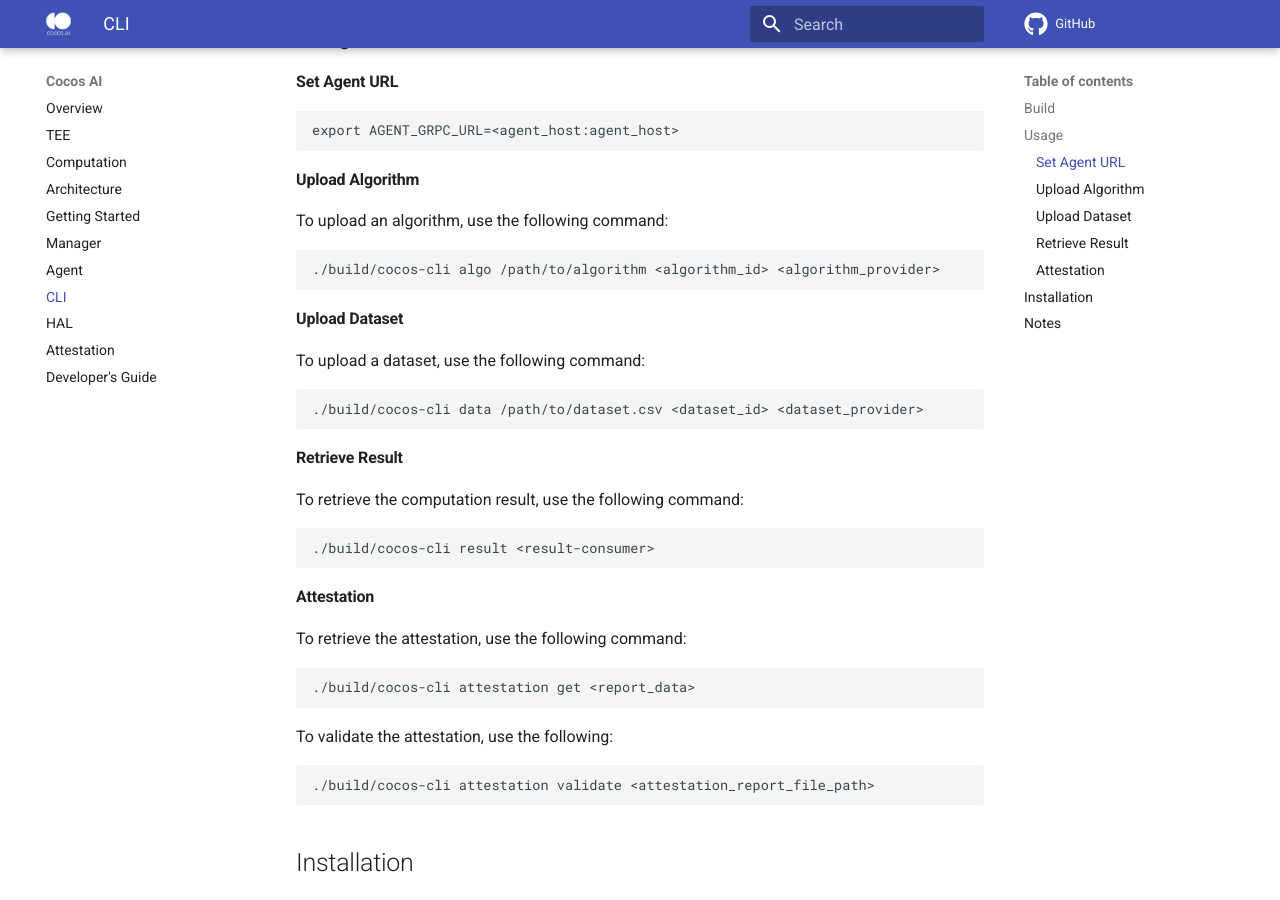
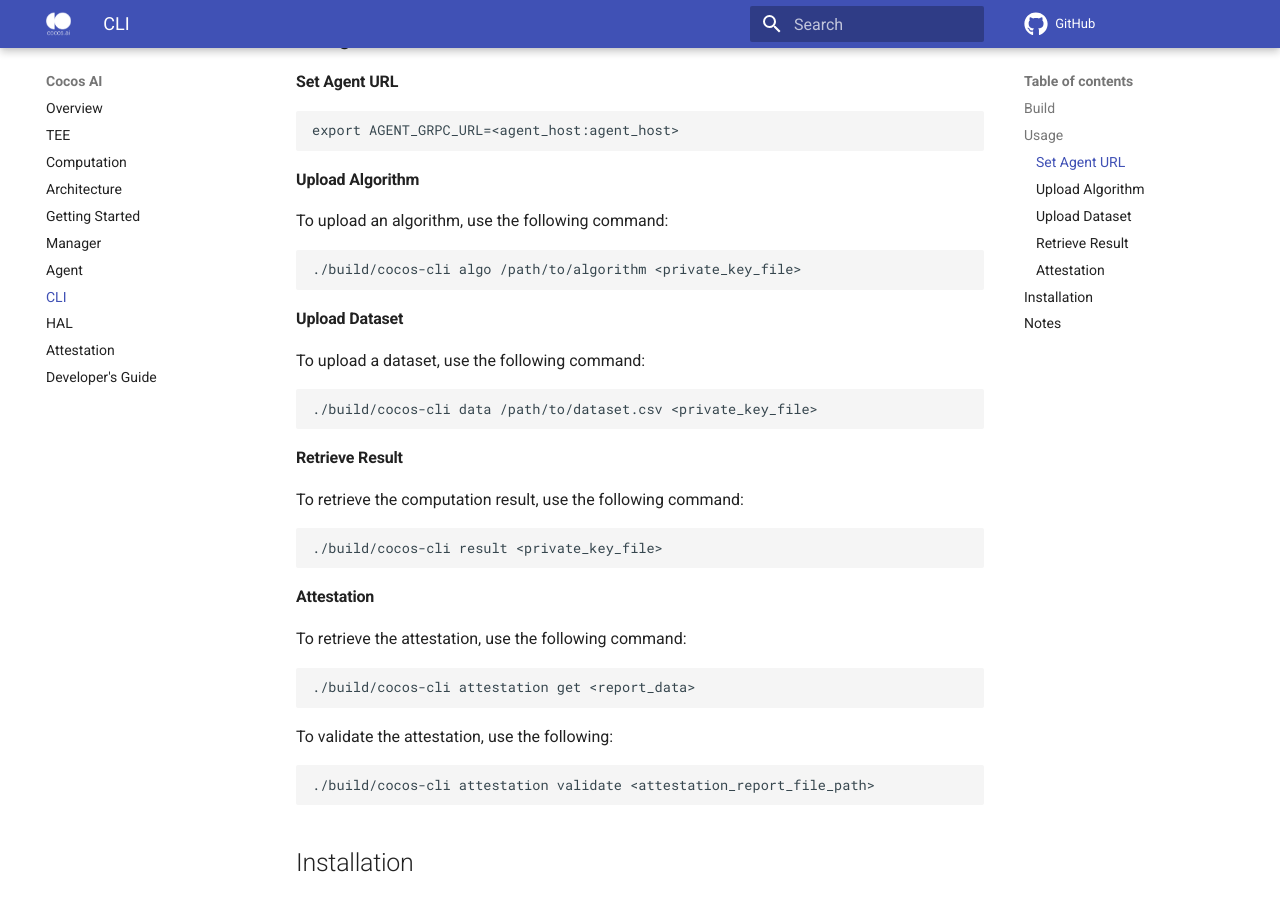
Before and after one commit to ultravioletrs/cocos-docs, an MkDocs documentation site: the page built from docs/cli.md, in a window 1280 px wide and 900 px high, scrolled down 478 px. Built offline with MkDocs 1.6.1 and Material for MkDocs 9.7.7, drawn with Linux system fonts in a browser that asks for light colours; comment, search, counter and statistics services are not loaded; part of the change alters nothing that is shown.

Commit message:
chore: Update CLI commands and documentation
Signed-off-by: SammyOina <sammyoina@gmail.com>

````diff
--- a/docs/cli.md
+++ b/docs/cli.md
@@ -22,7 +22,7 @@ export AGENT_GRPC_URL=<agent_host:agent_host>
 To upload an algorithm, use the following command:
 
 ```bash
-./build/cocos-cli algo /path/to/algorithm <algorithm_id> <algorithm_provider>
+./build/cocos-cli algo /path/to/algorithm <private_key_file>
 ```
 
 #### Upload Dataset
@@ -30,14 +30,14 @@ To upload an algorithm, use the following command:
 To upload a dataset, use the following command:
 
 ```bash
-./build/cocos-cli data /path/to/dataset.csv <dataset_id> <dataset_provider>
+./build/cocos-cli data /path/to/dataset.csv <private_key_file>
 ```
 
 #### Retrieve Result
 
 To retrieve the computation result, use the following command:
 ```bash
-./build/cocos-cli result <result-consumer>
+./build/cocos-cli result <private_key_file>
 ```
 
 #### Attestation
````
